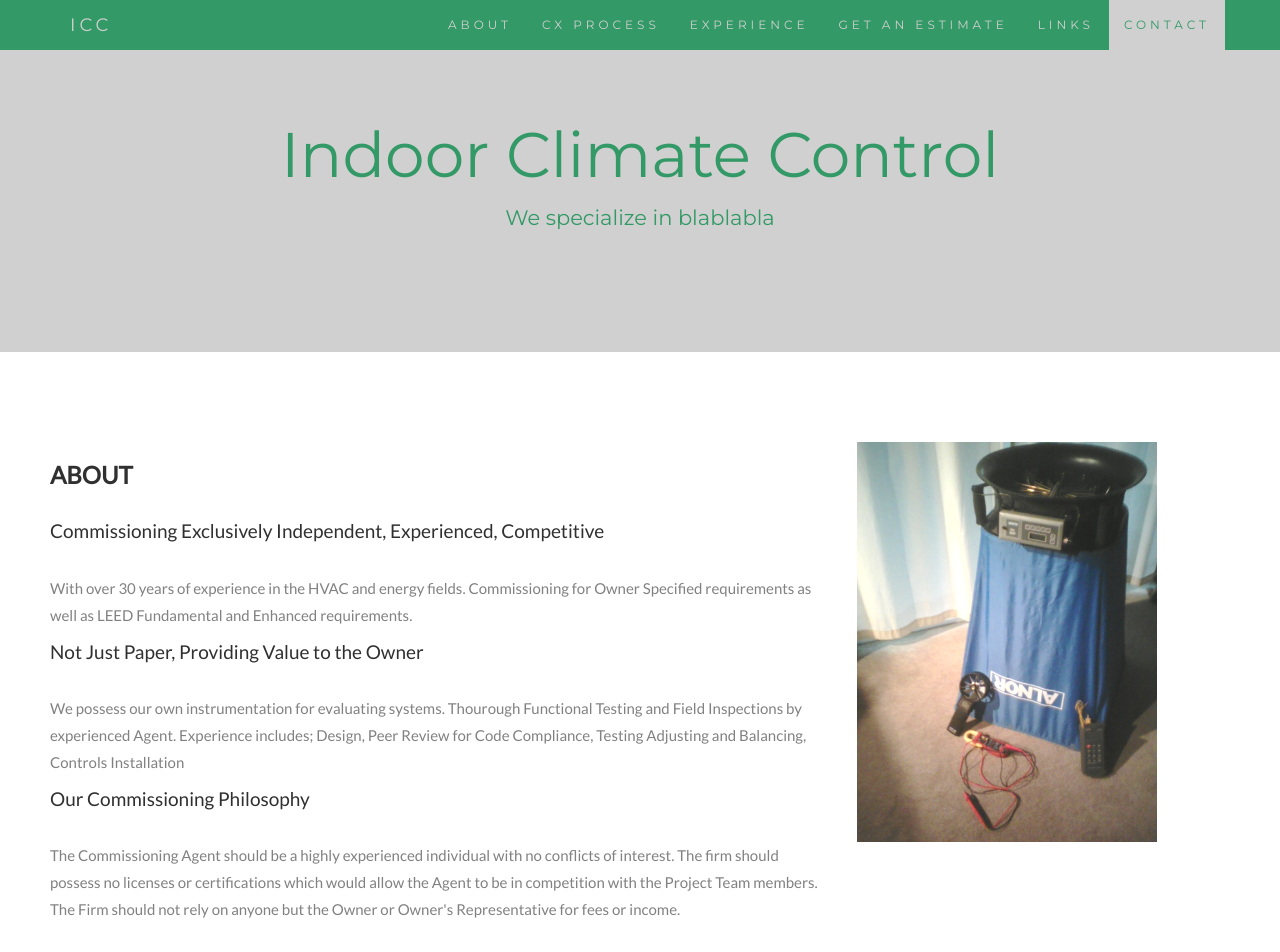
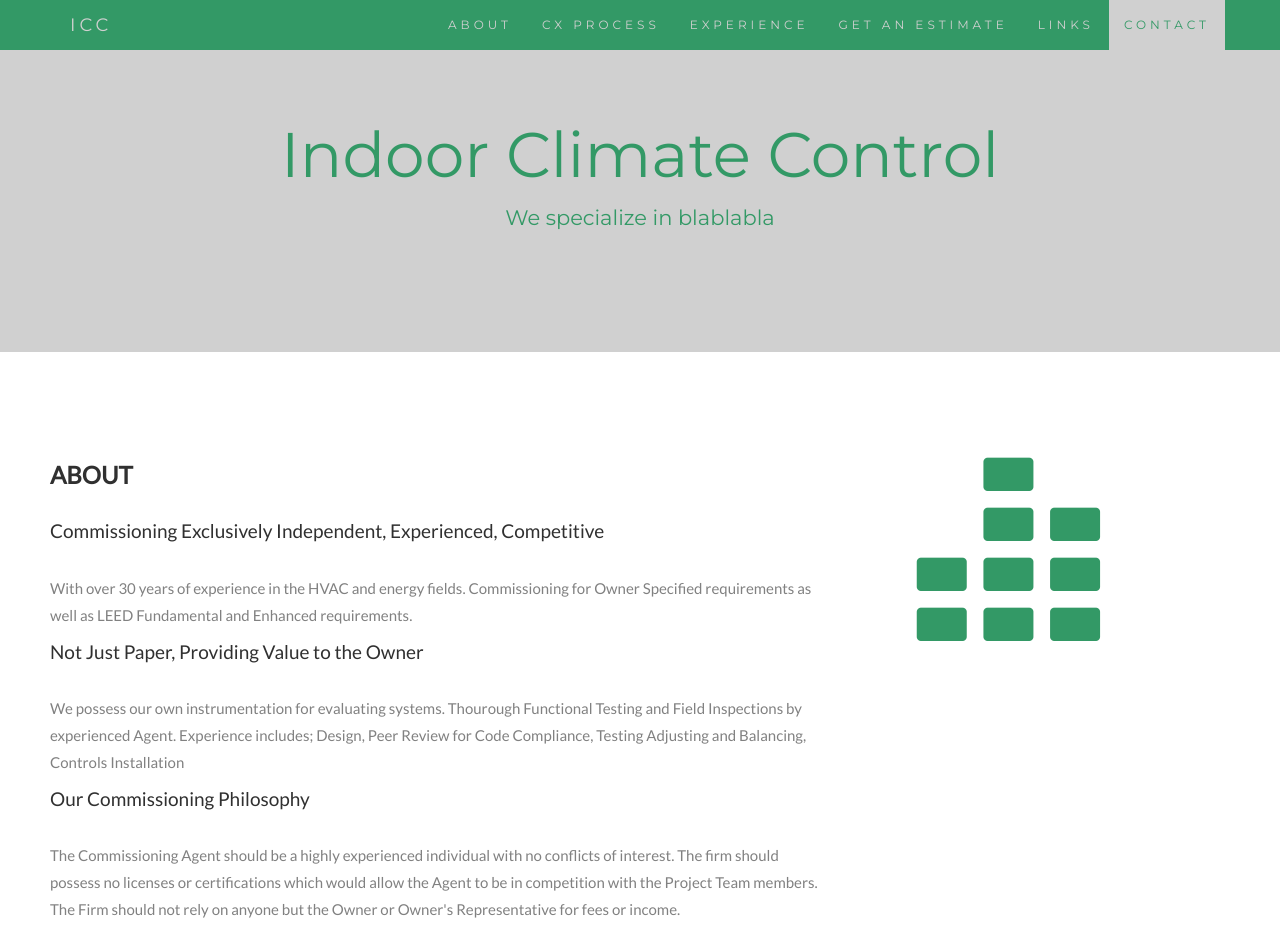
Before and after one commit to agganderson/indoor-climate-control, a website: page public/index.html in a window 1280 px wide. Shown: the top 952 px of the page. Drawn offline with nearby package versions, Linux system fonts and the light colour scheme; some packages are replaced by stand-ins of ours.

Commit message:
styling continues

```diff
--- a/public/css/styles.css
+++ b/public/css/styles.css
@@ -38,6 +38,7 @@
       color: #339966;
       font-size: 200px;
       margin-bottom: 20px;
+      margin-left: 60px;
   }
   .thumbnail {
       padding: 0 0 15px 0;
--- a/public/index.html
+++ b/public/index.html
@@ -103,7 +103,7 @@
 			<p>The Commissioning Agent should be a highly experienced individual with no conflicts of interest. The firm should possess no licenses or certifications which would allow the Agent to be in competition with the Project Team members. The Firm should not rely on anyone but the Owner or Owner's Representative for fees or income.</p>
 	    </div>
 	    <div class="col-sm-4">
-	      <img src="./images/p_00017.jpg" alt="device" height="400" width="300">
+	      <span class="slideanim glyphicon glyphicon-equalizer logo"></span>
 	    </div>
 	  </div>
 	</div>
```
